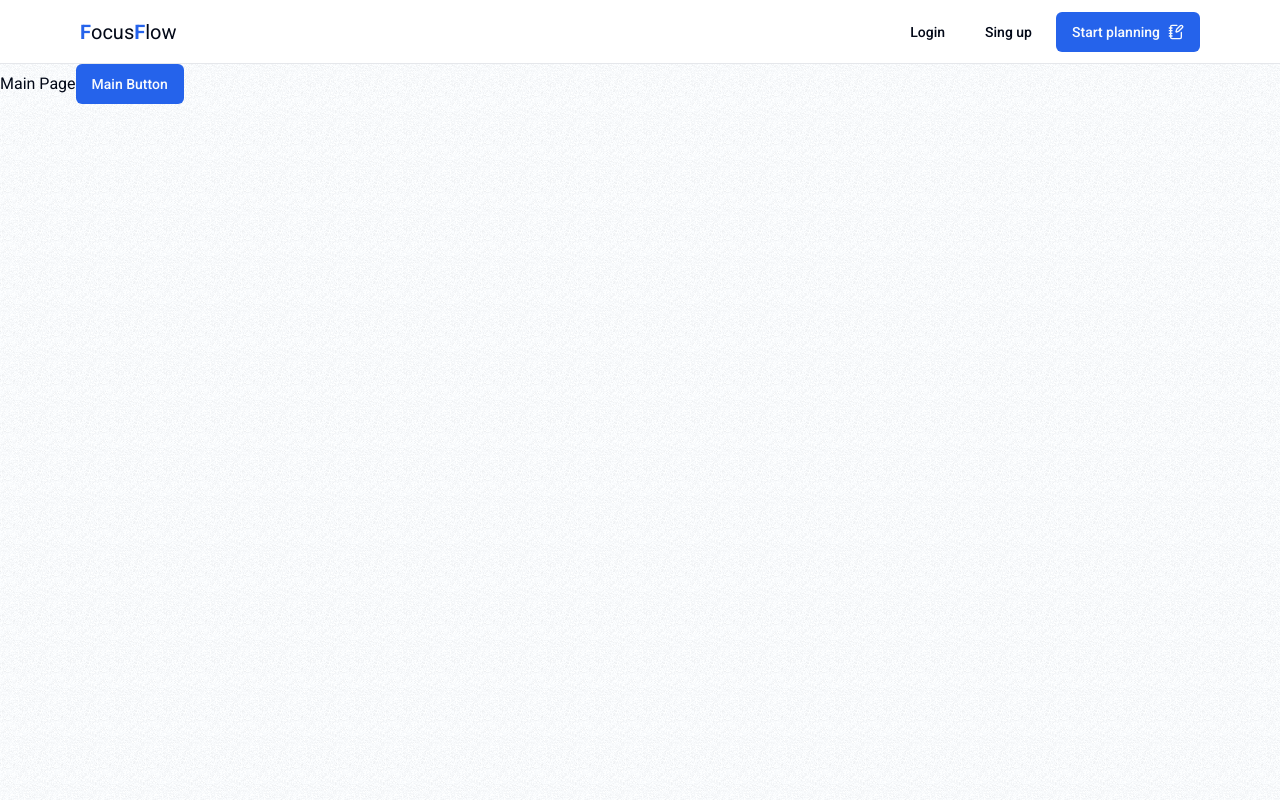
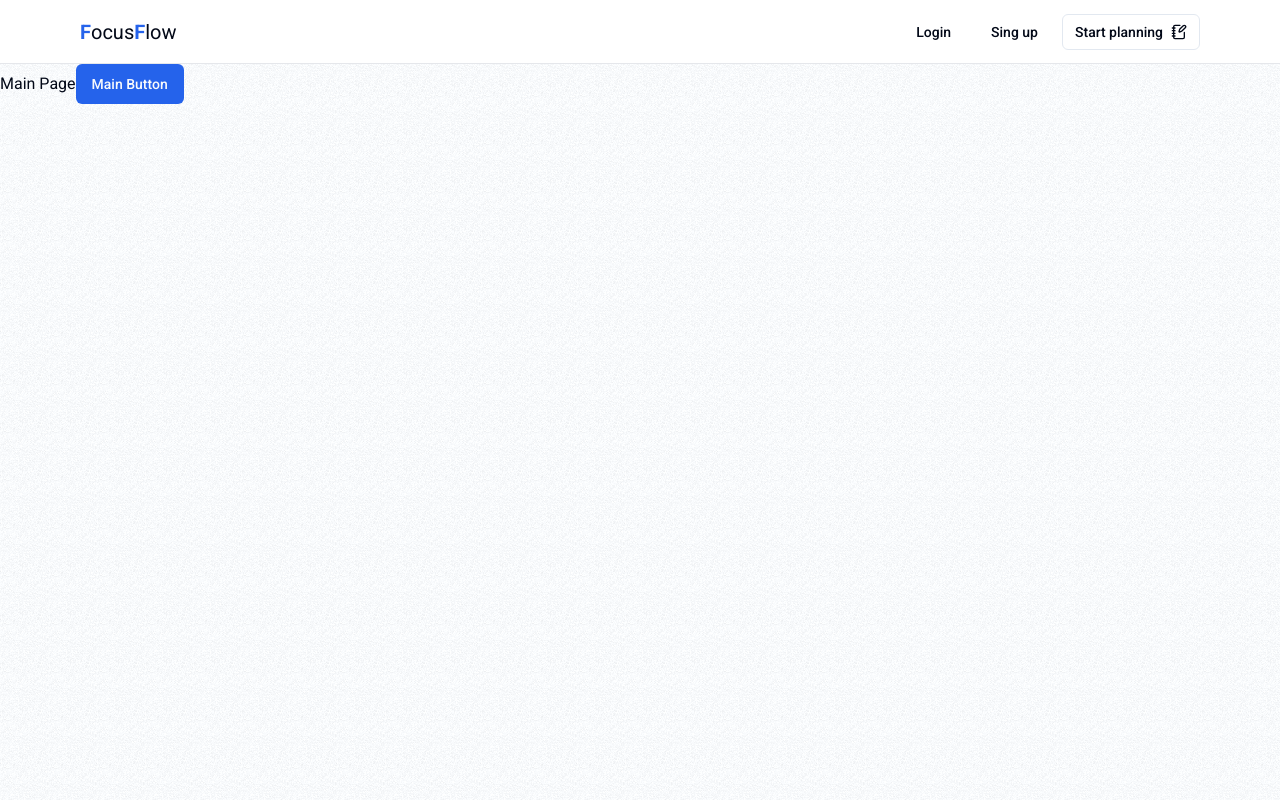
Before and after one commit to JarGad23/focus-flow, a Next.js app: page / in a window 1280 px wide. Built offline with nearby package versions, Linux system fonts and the light colour scheme; no server answers.

Commit message:
Changes in current navbar

```diff
--- a/src/components/navbar-action-button.tsx
+++ b/src/components/navbar-action-button.tsx
@@ -10,7 +10,7 @@ type Props = {
   isUser: boolean;
 };
 
-export const NavbarActionsButton = ({ isUser }: Props) => {
+export const NavbarActionButton = ({ isUser }: Props) => {
   const router = useRouter();
   const [isLoginModalOpen, setIsLoginModalOpen] = useState(false);
 
@@ -25,7 +25,7 @@ export const NavbarActionsButton = ({ isUser }: Props) => {
   return (
     <>
       <LoginModal isOpen={isLoginModalOpen} setIsOpen={setIsLoginModalOpen} />
-      <Button onClick={onClick}>
+      <Button onClick={onClick} size="sm" variant="outline">
         Start planning <NotebookPen className="h-4 w-4 ml-2" />
       </Button>
     </>
--- /dev/null
+++ b/src/components/navbar-links.tsx
@@ -0,0 +1,48 @@
+import { cn } from "@/lib/utils";
+import Link from "next/link";
+import { NavbarActionButton } from "./navbar-action-button";
+import { buttonVariants } from "./ui/button";
+
+type Props = {
+  isUser: boolean;
+};
+
+export const NavbarLinks = ({ isUser }: Props) => {
+  return (
+    <div className="flex items-center gap-x-1 md:gap-x-2">
+      {isUser ? (
+        <div className="flex items-center gap-x-1 md:gap-x-2">
+          <Link
+            href="/api/auth/logout"
+            className={cn(buttonVariants({ variant: "ghost", size: "sm" }))}
+          >
+            Logout
+          </Link>
+
+          <Link
+            href="/dashboard"
+            className={cn(buttonVariants({ variant: "ghost", size: "sm" }))}
+          >
+            Dashboard
+          </Link>
+        </div>
+      ) : (
+        <div className="flex items-center gap-x-2">
+          <Link
+            href="/api/auth/login"
+            className={cn(buttonVariants({ variant: "ghost" }))}
+          >
+            Login
+          </Link>
+          <Link
+            href="/api/auth/register"
+            className={cn(buttonVariants({ variant: "ghost" }))}
+          >
+            Sing up
+          </Link>
+        </div>
+      )}
+      <NavbarActionButton isUser={!!isUser} />
+    </div>
+  );
+};
--- a/src/components/navbar.tsx
+++ b/src/components/navbar.tsx
@@ -1,9 +1,7 @@
 import Link from "next/link";
 import { MaxWidthWrapper } from "./max-width-wrapper";
-import { cn } from "@/lib/utils";
-import { buttonVariants } from "./ui/button";
-import { NavbarActionsButton } from "./navbar-action-button";
 import { getKindeServerSession } from "@kinde-oss/kinde-auth-nextjs/server";
+import { NavbarLinks } from "./navbar-links";
 
 export const Navbar = async () => {
   const { getUser } = getKindeServerSession();
@@ -13,44 +11,11 @@ export const Navbar = async () => {
     <nav className="sticky z-50 h-16 inset-x-0 top-0 w-full border-b border-gray-200 bg-white/75 backdrop-blur-lg transition">
       <MaxWidthWrapper>
         <div className="w-full max-w-7xl h-full flex items-center justify-between">
-          <Link href="/" className="text-xl">
+          <Link href="/" className="text-lg sm:text-xl">
             <span className="font-semibold text-primary">F</span>ocus
             <span className="font-semibold text-primary">F</span>low
           </Link>
-          <div className="flex items-center gap-x-2">
-            {user ? (
-              <div className="flex items-center gap-x-2">
-                <Link
-                  href="/api/auth/logout"
-                  className={cn(buttonVariants({ variant: "ghost" }))}
-                >
-                  Logout
-                </Link>
-                <Link
-                  href="/dashboard"
-                  className={cn(buttonVariants({ variant: "ghost" }))}
-                >
-                  Dashboard
-                </Link>
-              </div>
-            ) : (
-              <div className="flex items-center gap-x-2">
-                <Link
-                  href="/api/auth/login"
-                  className={cn(buttonVariants({ variant: "ghost" }))}
-                >
-                  Login
-                </Link>
-                <Link
-                  href="/api/auth/register"
-                  className={cn(buttonVariants({ variant: "ghost" }))}
-                >
-                  Sing up
-                </Link>
-              </div>
-            )}
-            <NavbarActionsButton isUser={!!user} />
-          </div>
+          <NavbarLinks isUser={!!user} />
         </div>
       </MaxWidthWrapper>
     </nav>
```
